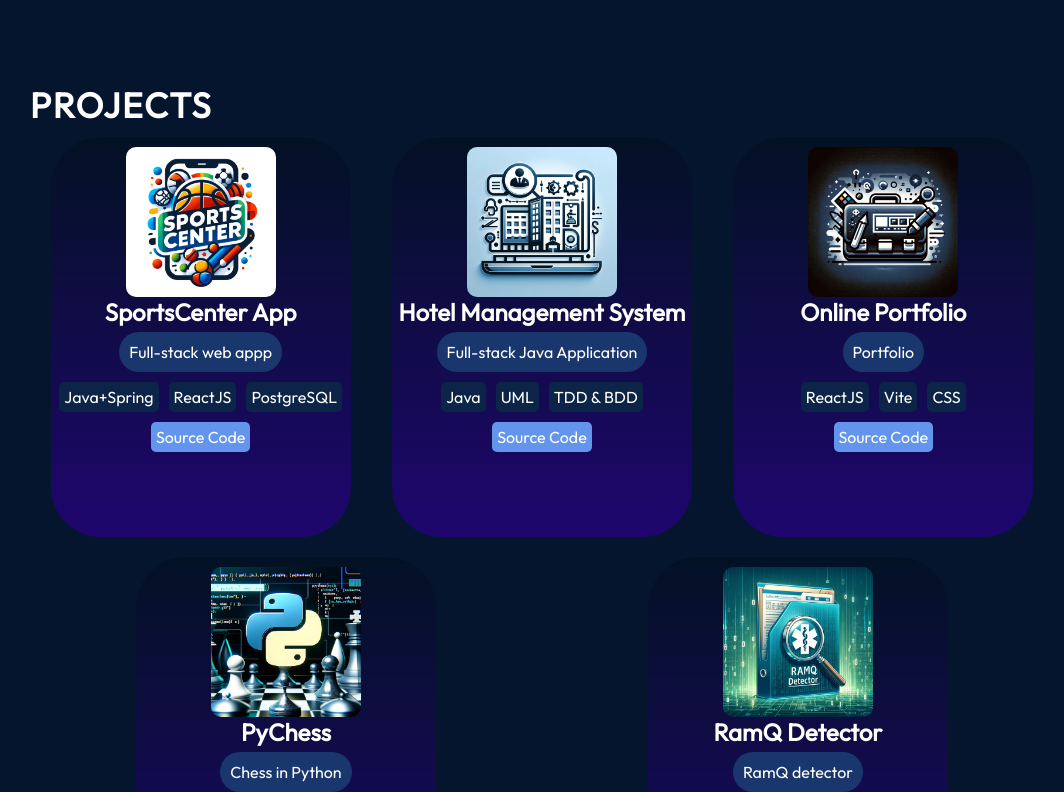
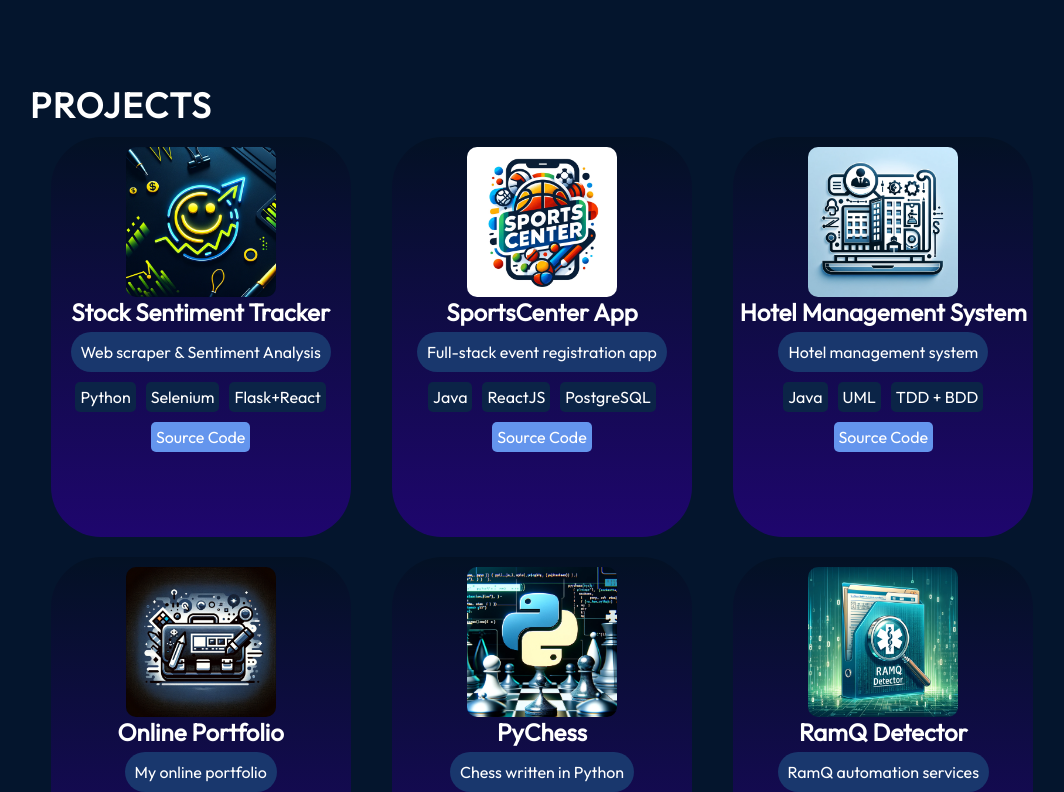
Before and after one commit to behradrez/behradrez.github.io, a React (Vite) app: page / in a window 1280 px wide. Shown: the part 2608-3400 px from the top of the page, without its empty margins (98-1162 px from the left). Built offline with nearby package versions, Linux system fonts and the light colour scheme.

Commit message:
new project + mapping projects from json

```diff
--- a/src/components/Projects/Projects.jsx
+++ b/src/components/Projects/Projects.jsx
@@ -2,29 +2,27 @@ import React from 'react'
 import styles from "./Projects.module.css";
 import { SingleProject } from './individualProject/SingleProject';
 
+import projects from "../../data/projects.json";
+import { getImageUrl } from '../../utils';
 
 export const Projects = () => {
   return (
     <section id="projects" className={styles.container}>
     <h2 className={styles.title}>Projects</h2>
 
+
     <ul className={styles.projectsList}>
-      <li className={styles.specificProject}>
-      <SingleProject name="SportsCenter App" language="Java+Spring" tech1="ReactJS" tech2="PostgreSQL"imageUrl={"projects/sportscenter.png"} description="Full-stack web appp" gitLink="https://github.com/behradrez/" />
-      </li>
-      <li className={styles.specificProject}>
-      <SingleProject name="Hotel Management System" language="Java" tech1="UML" tech2="TDD & BDD"imageUrl={"projects/assetplus.png"} description="Full-stack Java Application" gitLink="https://github.com/behradrez/AssetPlus" />
-      </li>
-      <li className={styles.specificProject}>
-      <SingleProject name="Online Portfolio" language="ReactJS" tech1="Vite" tech2="CSS" imageUrl={"projects/portfolio.png"} description="Portfolio" gitLink="https://github.com/behradrez/behradrez.github.io"  />
-      </li>
-      <li className={styles.specificProject}>
-      <SingleProject name="PyChess" language="Python"  tech2="PyGame" imageUrl={"projects/pychess.png"} description="Chess in Python" gitLink="https://github.com/behradrez/PyChess" />
-      </li>
-      <li className={styles.specificProject}>
-      <SingleProject name="RamQ Detector" language="Python" tech1="OpenPyXL" tech2="OCR" imageUrl={"projects/ramqdetector.png"} description="RamQ detector" gitLink="https://github.com/behradrez/RamQDetector"  />
-      </li>
-    </ul>
+      {projects.map((project) =>  {
+        return (
+          <li className={styles.specificProject}>
+            <SingleProject name={project.name} language={project.language}
+             tech1={project.tech1} tech2={project.tech2}
+             imageUrl={project.imageUrl} description={project.description}
+             gitLink={project.gitLink}></SingleProject>
+          </li>
+        )
+      })}
+      </ul>
 
     </section>
 
--- a/src/data/projects.json
+++ b/src/data/projects.json
@@ -1,29 +1,55 @@
 [
+  {
+    "name": "Stock Sentiment Tracker",
+    "description": "Web scraper & Sentiment Analysis",
+    "imageUrl": "projects/stocksentiment.png",
+    "language": "Python",
+    "tech1": "Selenium",
+    "tech2": "Flask+React",
+    "gitLink": "https://github.com/behradrez/StockSentimentTracker"
+  }
+  ,{
+      "name": "SportsCenter App",
+      "description": "Full-stack event registration app",
+      "imageUrl": "projects/sportscenter.png",
+      "language": "Java",
+      "tech1": "ReactJS",
+      "tech2": "PostgreSQL",
+      "gitLink": "https://github.com/behradrez/SportsCenterApplication"
+    },
     {
       "name": "Hotel Management System",
       "description": "Hotel management system",
       "imageUrl": "projects/assetplus.png",
       "language": "Java",
       "tech1": "UML",
-      "tech2": "Gherkin BDD",
+      "tech2": "TDD + BDD",
       "gitLink": "https://github.com/behradrez/AssetPlus"
+    },
+    {
+      "name": "Online Portfolio",
+      "language": "ReactJS",
+      "tech1" : "Vite",
+      "tech2" : "CSS",
+      "imageUrl": "projects/portfolio.png",
+      "description": "My online portfolio",
+      "gitLink": "https://github.com/behradrez/behradrez.github.io"
     },
     {
       "name": "PyChess",
       "description": "Chess written in Python",
       "imageUrl": "projects/pychess.png",
       "language": "Python",
-      "tech1": "magic",
-      "tech2": "projects/koasec.png",
+      "tech2": "PyGame",
       "gitLink": "https://github.com/behradrez/PyChess"
     },
     {
       "name": "RamQ Detector",
-      "description": "",
+      "description": "RamQ automation services",
       "imageUrl": "projects/ramqdetector.png",
       "language": "Python",
-      "tech1": "magic",
-      "tech2": "projects/koasec.png",
+      "tech1": "OpenPyXL",
+      "tech2": "OCR",
       "gitLink": "https://github.com/behradrez/RamQDetector"
     }
   ]
```
Also changed, not shown: assets/projects/stocksentiment.png (added).
